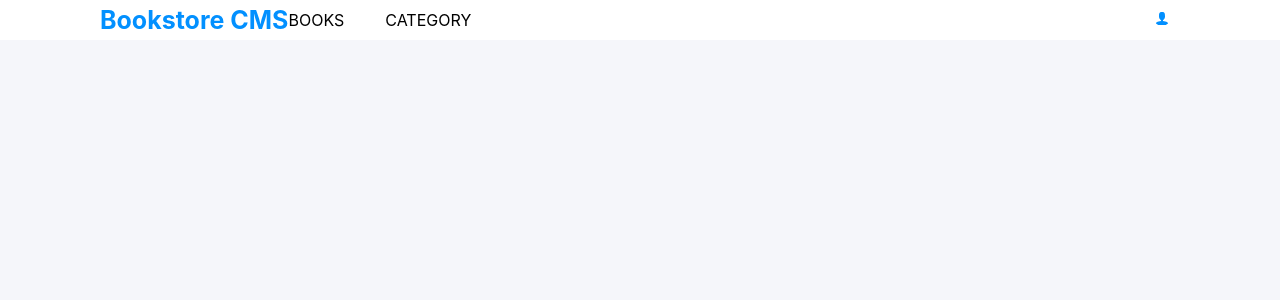
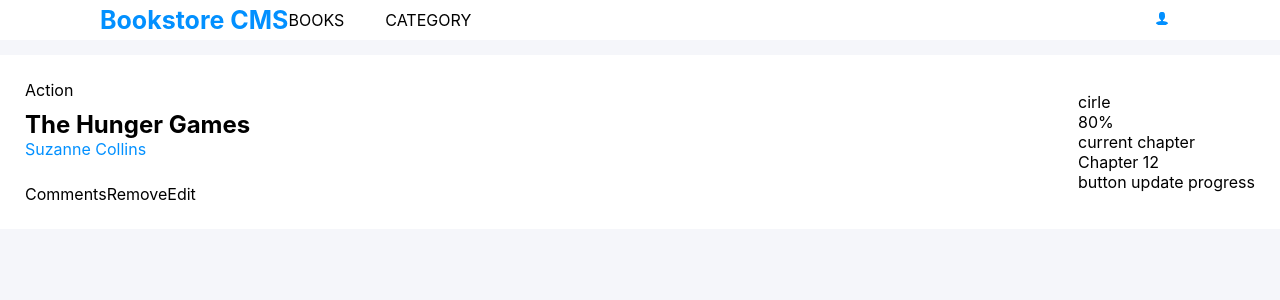
Before and after one commit to hansderly/bookstore, a React (Create React App) app: page / in a window 1280 px wide. Shown: the top 300 px of the page. Built offline with nearby package versions, Linux system fonts and the light colour scheme; the HTML template or start-up script is replaced by a standard one.

Commit message:
add basic layout for left side of bookcard component

```diff
--- a/src/App.js
+++ b/src/App.js
@@ -10,7 +10,7 @@
     <>
       <Navbar />
       <Routes>
-        <Route path="/books" element={<Book />} />
+        <Route path="/" element={<Book />} />
         <Route path="/category" element={<Category />} />
       </Routes>
     </>
--- /dev/null
+++ b/src/components/BookCard/BookCard.js
@@ -0,0 +1,33 @@
+import React from 'react';
+
+import styles from './BookCard.module.css';
+
+const BookCard = () => (
+  <div className={styles.container}>
+    <div className={styles.left}>
+      <div>Action</div>
+      <div className={styles.bookNameAuthor}>
+        <h2>The Hunger Games</h2>
+        <p>Suzanne Collins</p>
+      </div>
+      <div className={styles.actions}>
+        <div>Comments</div>
+        <div>Remove</div>
+        <div>Edit</div>
+      </div>
+    </div>
+    <div>
+      <div>
+        <div>cirle</div>
+        <div>80%</div>
+      </div>
+      <div>
+        <div>current chapter</div>
+        <div>Chapter 12</div>
+        <div>button update progress</div>
+      </div>
+    </div>
+  </div>
+);
+
+export default BookCard;
--- /dev/null
+++ b/src/components/BookCard/BookCard.module.css
@@ -0,0 +1,23 @@
+.container {
+  display: flex;
+  background-color: white;
+  justify-content: space-between;
+  align-items: center;
+  max-width: 90rem;
+  margin-inline: auto;
+  margin-top: 15px;
+  margin-bottom: 15px;
+  padding: 25px;
+}
+
+.bookNameAuthor {
+  margin: 10px 0 25px 0;
+}
+
+.bookNameAuthor > p {
+  color: var(--clr-primary);
+}
+
+.actions {
+  display: flex;
+}
--- a/src/components/index.js
+++ b/src/components/index.js
@@ -1,4 +1,4 @@
 import Navbar from './Navbar/Navbar';
+import BookCard from './BookCard/BookCard';
 
-// eslint-disable-next-line import/prefer-default-export
-export { Navbar };
+export { Navbar, BookCard };
--- a/src/pages/Book/Book.js
+++ b/src/pages/Book/Book.js
@@ -1,5 +1,6 @@
 import React from 'react';
+import { BookCard } from '../../components';
 
-const Book = () => <div>Book</div>;
+const Book = () => <BookCard />;
 
 export default Book;
```
